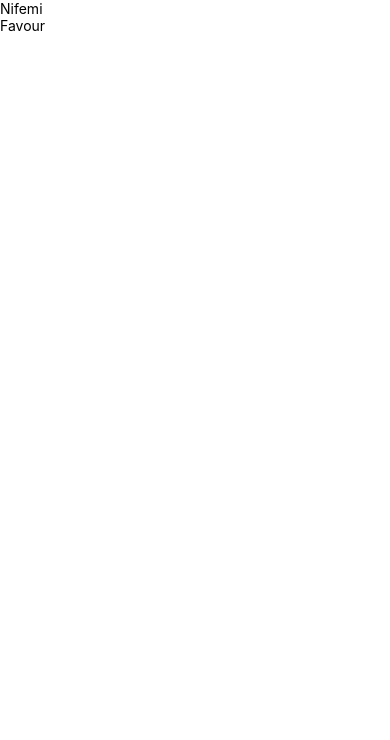
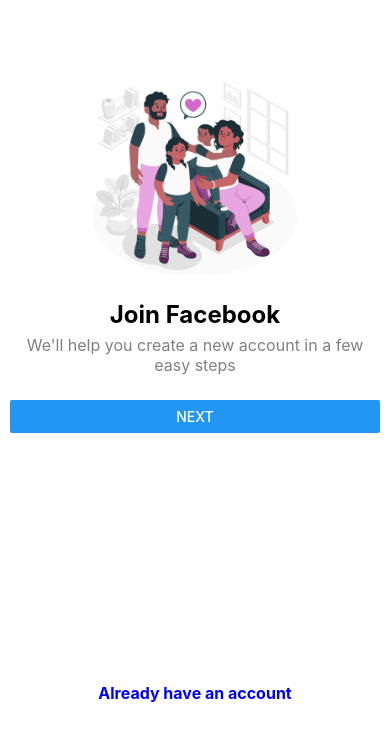
Before and after one commit to JEWOOLAFAVOUR/Nifemi-Mobile-App-Class, a React Native app: screen / in a window 390 px wide. Shown: the top 740 px of the page. Built offline with nearby package versions, Linux system fonts and the light colour scheme.

Commit message:
new push afresh

```diff
--- a/App.js
+++ b/App.js
@@ -1,20 +1,31 @@
-import React from 'react';
-import { View, Text } from 'react-native';
-
+import React from "react";
+import { View, Text, StyleSheet, Button, Image } from "react-native";
 
 const App = () => {
   return (
-    <View>
-      <Text>Nifemi</Text>
-      <View>
-        <Text>Favour</Text>
+    <View style={styles.page}>
+      <Image source={require('./assets/image1.jpg')} style={{ height: 200, width: 210, alignSelf: 'center', marginTop: 35, }} />
+      <View style={{ marginTop: 25 }}>
+        <Text style={{ fontSize: 24, color: 'black', fontWeight: "bold", textAlign: 'center' }}>Join Facebook</Text>
+        <Text style={{ color: 'grey', fontSize: 16, textAlign: 'center', marginTop: 6 }}>We'll help you create a new account in a few easy steps</Text>
       </View>
-
-      <View></View>
-      <View></View>
-      <View></View>
+      <View style={{ marginTop: 25, marginBottom: 250 }}>
+        <Button title="Next" />
+      </View>
+      <Text style={{ fontSize: 16, color: 'blue', fontWeight: 'bold', textAlign: 'center', }}>Already have an account</Text>
     </View>
   )
 }
 
 export default App;
+
+
+const styles = StyleSheet.create({
+  page: {
+    flex: 1,
+    backgroundColor: 'white',
+    paddingTop: 40,
+    // paddingLeft: 20,
+    paddingHorizontal: 10,
+  },
+})
```
Also changed, not shown: database/Class1.js (added, +20 -0 lines), assets/image1.jpg (added).
